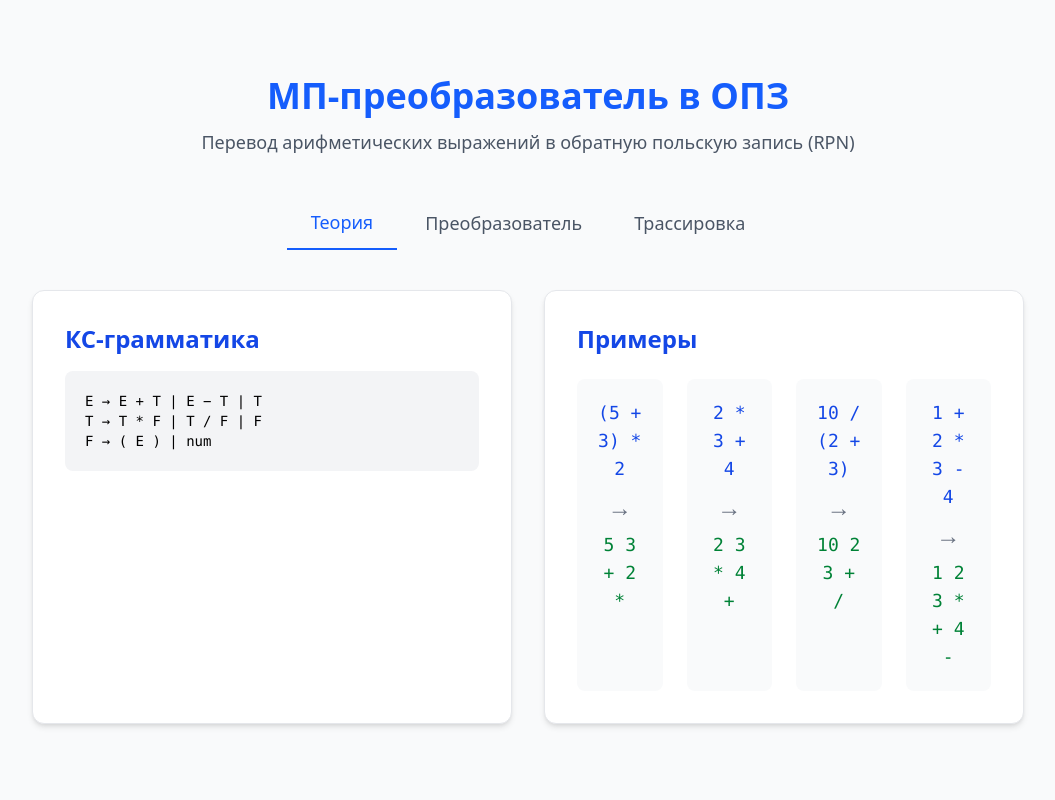
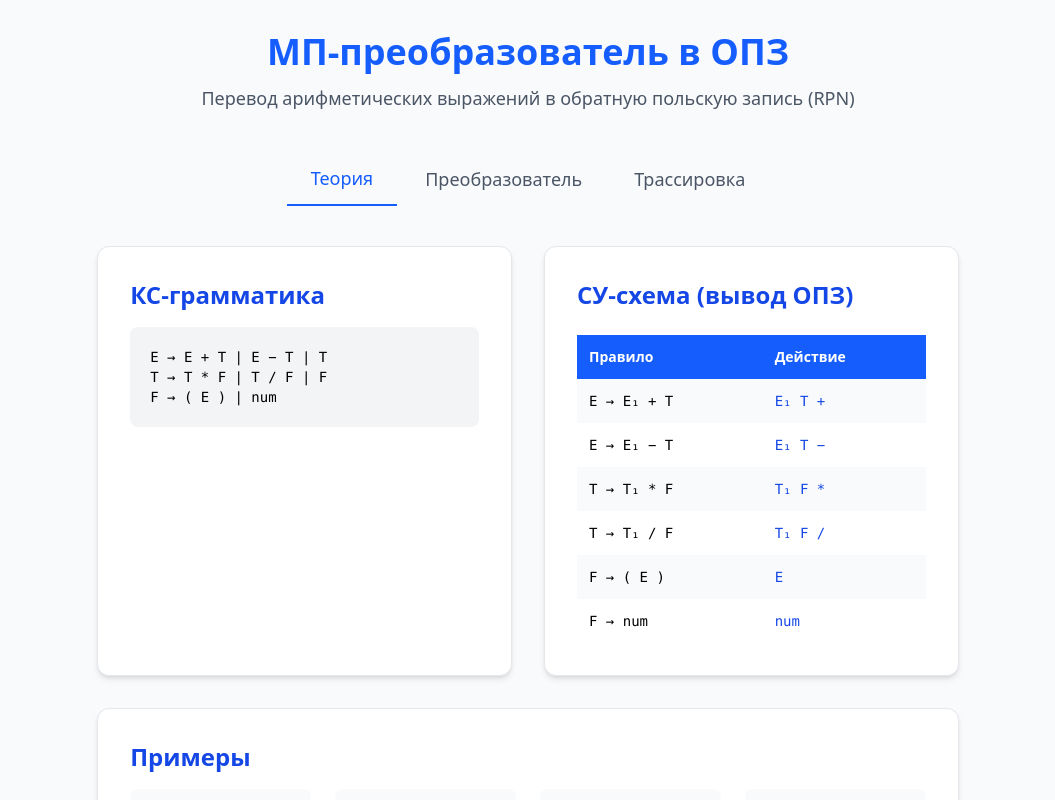
Before and after one commit to dnomokonov/tlp-sibsutis, a React (Vite) app: page /conrpn in a window 1280 px wide. Both pictures are taken after a click on the button "Теория". Shown: the top 800 px of the page, without its empty margins (112-1167 px from the left). Built offline with nearby package versions, Linux system fonts and the light colour scheme.

Commit message:
Update flex style

```diff
--- a/src/pages/ConverterRpnPage.jsx
+++ b/src/pages/ConverterRpnPage.jsx
@@ -10,7 +10,6 @@ export default function ConverterRpnPage() {
     const [error, setError] = useState('');
     const [trace, setTrace] = useState([]);
 
-    // Важно: пересоздаём объект при каждом монтировании
     const transducer = useMemo(() => new RPNTransducer(), []);
 
     const runConversion = useCallback((expr) => {
@@ -29,7 +28,7 @@ export default function ConverterRpnPage() {
             setTrace(transducer.getTrace());
         } catch (e) {
             setError(e.message);
-            setTrace(transducer.getTrace()); // ← трассировка до ошибки!
+            setTrace(transducer.getTrace());
         }
     }, [transducer]);
 
@@ -99,6 +98,7 @@ export default function ConverterRpnPage() {
                             {tab === 'theory' && 'Теория'}
                             {tab === 'converter' && 'Преобразователь'}
                             {tab === 'trace' && 'Трассировка'}
+
                         </button>
                     ))}
                 </div>
@@ -110,19 +110,52 @@ export default function ConverterRpnPage() {
                         animate={{ opacity: 1, y: 0 }}
                         exit={{ opacity: 0, y: -20 }}
                         transition={{ duration: 0.3, ease: "easeOut" }}
-                        className="mt-8 w-full"
+                        className="flex justify-center mt-8 w-full"
                     >
                         {activeTab === 'theory' && (
                             <div className="grid gap-8 lg:grid-cols-2">
                                 <div className="bg-white rounded-xl shadow-md border border-gray-200 !p-8">
                                     <h2 className="text-2xl font-bold text-blue-700 mb-6">КС-грамматика</h2>
                                     <pre className="bg-gray-100 !p-5 !mt-4 rounded-lg font-mono !text-sm overflow-x-auto">
-                                        {`E → E + T | E − T | T\nT → T * F | T / F | F\nF → ( E ) | num`}
+                                        {
+                                            `E → E + T | E − T | T`
+                                            +
+                                            `\nT → T * F | T / F | F`
+                                            +
+                                            `\nF → ( E ) | num`
+                                        }
                                     </pre>
                                 </div>
 
                                 <div className="bg-white rounded-xl shadow-md border border-gray-200 !p-8">
-                                    <h2 className="text-2xl font-bold text-blue-700 !mb-6">Примеры</h2>
+                                    <h2 className="text-2xl font-bold text-blue-700 !mb-6">СУ-схема (вывод ОПЗ)</h2>
+                                    <table className="w-full text-sm">
+                                        <thead className="bg-blue-600 text-white">
+                                        <tr>
+                                            <th className="!p-3 text-left">Правило</th>
+                                            <th className="!p-3 text-left">Действие</th>
+                                        </tr>
+                                        </thead>
+                                        <tbody>
+                                        {[
+                                            ['E → E₁ + T', 'E₁ T +'],
+                                            ['E → E₁ − T', 'E₁ T −'],
+                                            ['T → T₁ * F', 'T₁ F *'],
+                                            ['T → T₁ / F', 'T₁ F /'],
+                                            ['F → ( E )', 'E'],
+                                            ['F → num', 'num'],
+                                        ].map(([rule, action], i) => (
+                                            <tr key={i} className={i % 2 === 0 ? 'bg-gray-50' : 'bg-white'}>
+                                                <td className="!p-3 font-mono">{rule}</td>
+                                                <td className="!p-3 font-mono text-blue-700">{action}</td>
+                                            </tr>
+                                        ))}
+                                        </tbody>
+                                    </table>
+                                </div>
+
+                                <div className="bg-white rounded-xl shadow-md border border-gray-200 !p-8 lg:col-span-2">
+                                    <h2 className="text-2xl font-bold text-blue-700 mb-6">Примеры</h2>
                                     <div className="grid grid-cols-1 md:grid-cols-2 lg:grid-cols-4 gap-6">
                                         {[
                                             ['(5 + 3) * 2', '5 3 + 2 *'],
@@ -130,7 +163,7 @@ export default function ConverterRpnPage() {
                                             ['10 / (2 + 3)', '10 2 3 + /'],
                                             ['1 + 2 * 3 - 4', '1 2 3 * + 4 -'],
                                         ].map(([inp, out]) => (
-                                            <div key={inp} className="bg-gray-50 !p-5 rounded-lg text-center">
+                                            <div key={inp} className="bg-gray-50 !p-5 !mt-4 rounded-lg text-center">
                                                 <code className="block text-lg font-mono text-blue-700 !mb-2">{inp}</code>
                                                 <span className="text-2xl text-gray-500">→</span>
                                                 <code className="block text-lg font-mono text-green-700 !mt-2">{out}</code>
@@ -142,8 +175,8 @@ export default function ConverterRpnPage() {
                         )}
 
                         {activeTab === 'converter' && (
-                            <div className="max-w-4xl mx-auto">
-                                <div className="bg-white rounded-xl shadow-md border border-gray-200 !p-8">
+                            <div className="flex justify-center max-w-4xl mx-auto">
+                                <div className="rounded-xl shadow-md border border-gray-200 !p-8">
                                     <h2 className="text-2xl font-bold !mb-6">Интерактивный преобразователь</h2>
 
                                     <label className="block text-sm font-medium text-gray-700 !mb-2">
```
